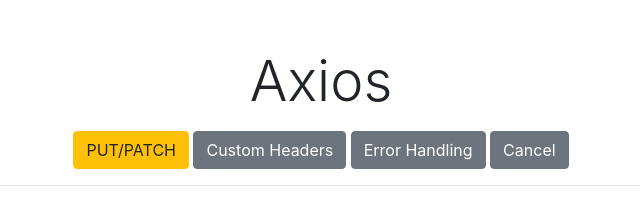
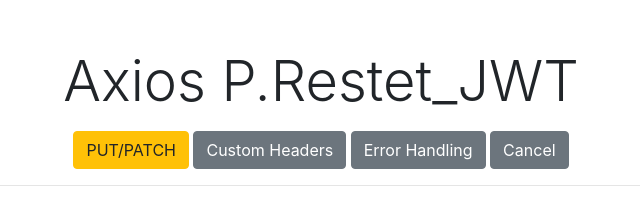
Before and after one commit to EdManDev/P.Restet_JWT, a website: page public/index.html in a window 1280 px wide. Shown: the whole page, without its empty margins (319-959 px from the left). Drawn offline with nearby package versions, Linux system fonts and the light colour scheme.

Commit message:
don't have no idea of those spaces

```diff
--- a/main.js
+++ b/main.js
@@ -86,8 +86,6 @@
 }
 
 
-
-
 // Show output in browser
 function showOutput(res) {
   document.getElementById('res').innerHTML = `
--- a/public/index.html
+++ b/public/index.html
@@ -8,12 +8,12 @@
 			rel="stylesheet"
 			href="https://stackpath.bootstrapcdn.com/bootstrap/4.3.1/css/bootstrap.min.css"
 		/>
-		<title>Axios</title>
+		<title>Axios P.Restet_JWT</title>
 	</head>
 	<body>
 		<div class="container my-5">
 			<div class="text-center">
-				<h1 class="display-4 text-center mb-3">Axios</h1>
+				<h1 class="display-4 text-center mb-3">Axios P.Restet_JWT</h1>
 				<button class="btn btn-warning" id="update">PUT/PATCH</button>
 				<button class="btn btn-secondary" id="headers">
 					Custom Headers
```
